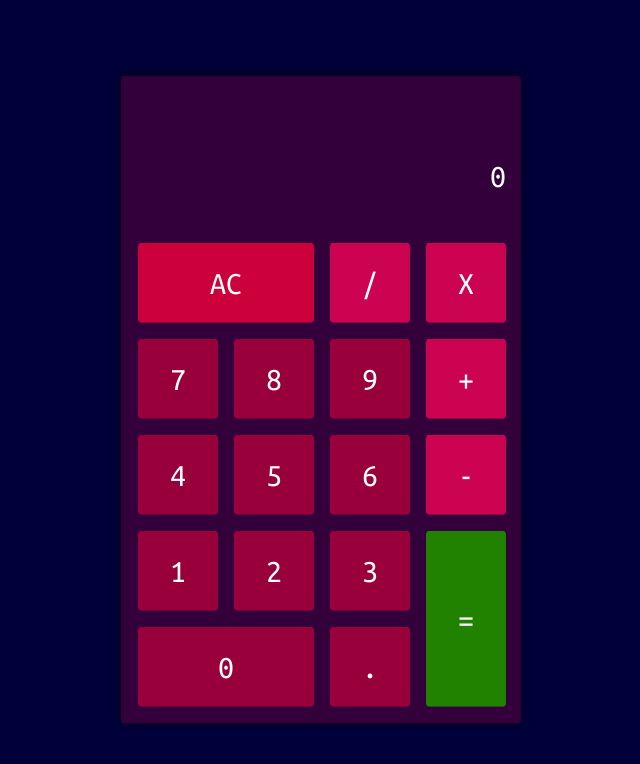
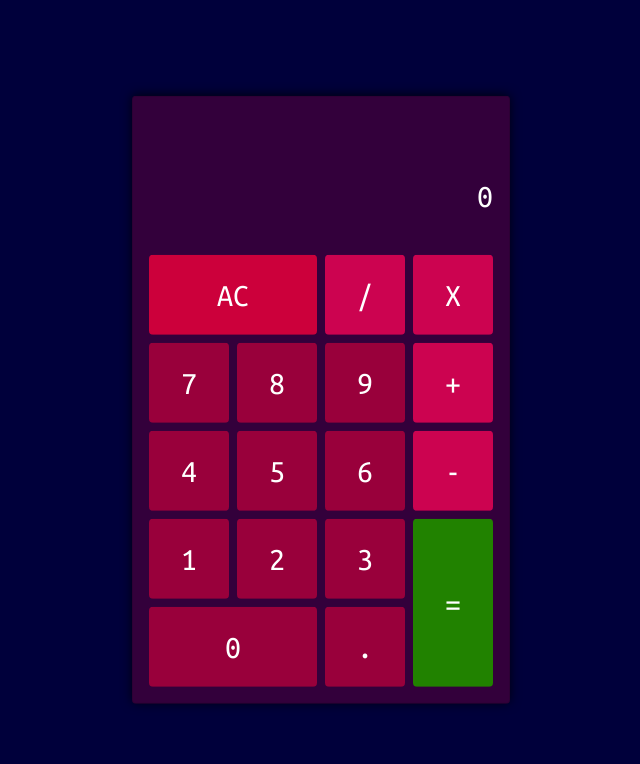
Before and after one commit to DavidGCC/react-calculator, a React (Create React App) app: page / in a window 1280 px wide. Shown: the top 764 px of the page, without its empty margins (319-959 px from the left). Built offline with nearby package versions, Linux system fonts and the light colour scheme.

Commit message:
changed some sizes

```diff
--- a/src/index.jsx
+++ b/src/index.jsx
@@ -200,7 +200,7 @@ const App = () => {
 
     const handleNumberClick = ({ target }) => {
         if (!currentValue.includes("LIMIT")) {
-            if (currentValue.length >= 23) {
+            if (currentValue.length >= 21) {
                 maxDigitNumber();
             } else if (evaluated) {
                 setCurrentValue(target.value);
--- a/src/index.scss
+++ b/src/index.scss
@@ -43,10 +43,10 @@ body {
     transform: translate(50%, -50%);
     display: grid;
     grid-template-columns: repeat(4, 1fr);
-    column-gap: 1rem;
-    row-gap: 1rem;
+    column-gap: 0.5rem;
+    row-gap: 0.5rem;
     padding: 1rem;
-    max-width: 400px;
+    max-width: 380px;
     grid-template-areas:
         "display display display display"
         "ac ac division multiply"
@@ -83,7 +83,7 @@ body {
         margin: 0.5rem 0;
         padding: 1rem 0;
         word-wrap: break-word;
-        max-width: 100%;
+        width: 100%;
         h3 {
             min-height: 2rem;
             color: rgb(235, 181, 6);
@@ -108,4 +108,8 @@ body {
     #clear {
         background-color: map-get($map: $theme, $key: "clear");
     }
+
+    .button:hover {
+        border: 2px solid #00003b;
+    }
 }
```
